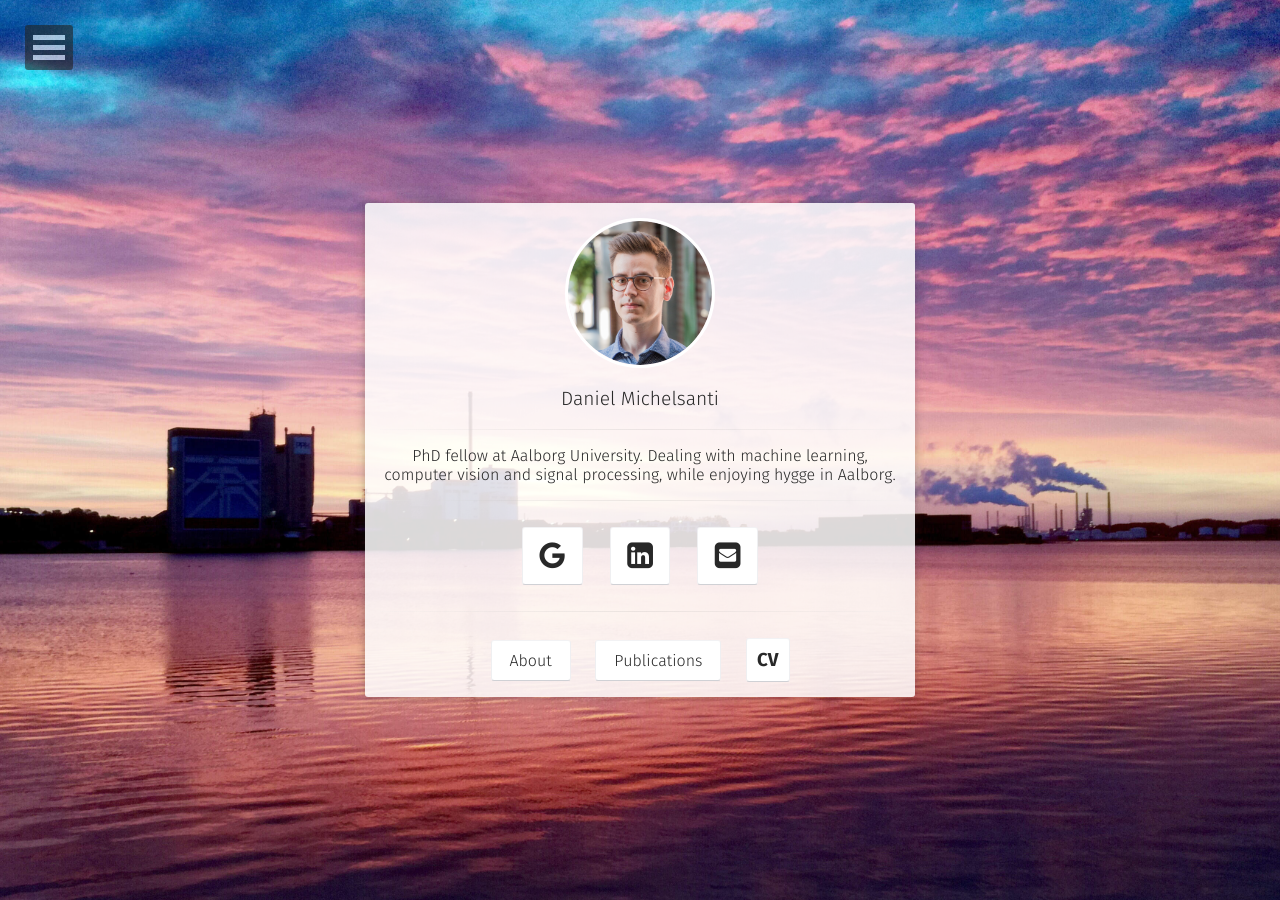
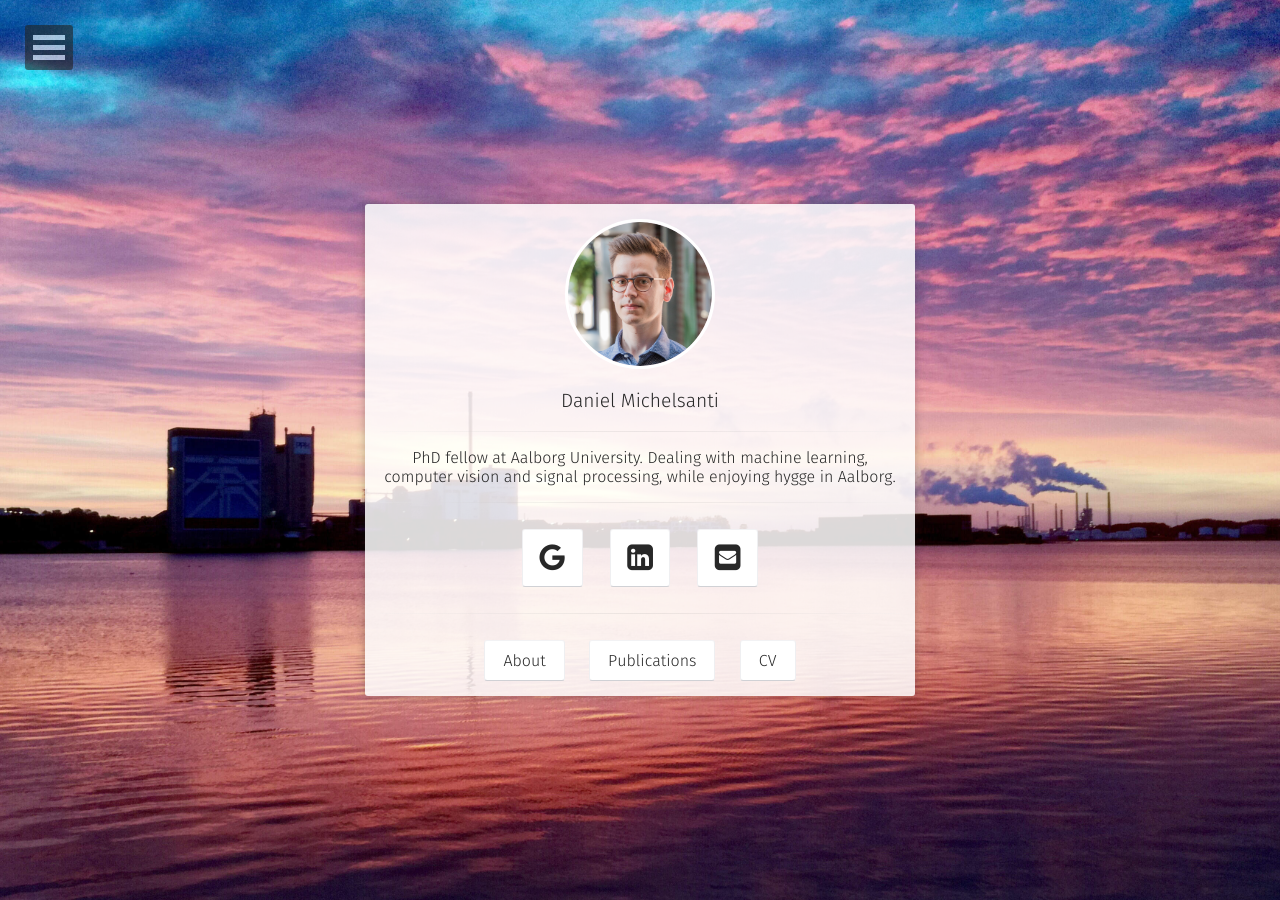
Before and after one commit to danmic/danmic.github.io, a Jekyll site: the page built from index.html, in a window 1280 px wide. Built offline with Jekyll 4.4.1, drawn with Linux system fonts in a browser that asks for light colours; some web fonts are replaced.

Commit message:
Update home.html

```diff
--- a/_layouts/home.html
+++ b/_layouts/home.html
@@ -38,7 +38,7 @@ layout: compress
                          <a class="btn zoombtn" href="{{ site.url }}/posts">
                          Publications
                          </a>
-                         <a class="social-btn" href="{{ site.url }}/assets/img/MiDa_cv.pdf" target="_blank" rel="noopener noreferrer">
+                         <a class="btn zoombtn" href="{{ site.url }}/assets/img/MiDa_cv.pdf" target="_blank" rel="noopener noreferrer">
                          CV
                          </a>
                          <!--<a class="btn zoombtn" href="{{ site.url }}/assets/img/MiDa_cv.pdf">
```
